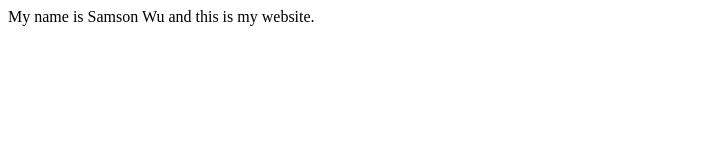
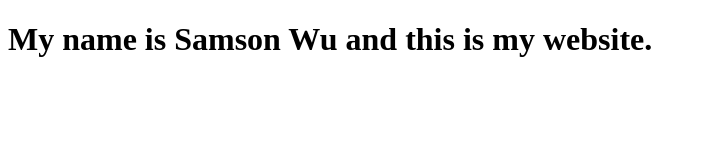
Before and after one commit to samsonahh/web, a plain HTML site: page index.html in a window 1280 px wide. Shown: the whole page, without its empty margins (0-706 px from the left). Drawn offline with Linux system fonts and the light colour scheme.

Commit message:
Update index.html

```diff
--- a/index.html
+++ b/index.html
@@ -1,11 +1,9 @@
 <!DOCTYPE html>
 <html>
   <head>
-    <title>
-hello world
-    </title>
+    <title>hello world</title>
     </head>
 <body>
-  My name is Samson Wu and this is my website.
+  <h1>My name is Samson Wu and this is my website.</h1>
   </body>
 </html>
```
